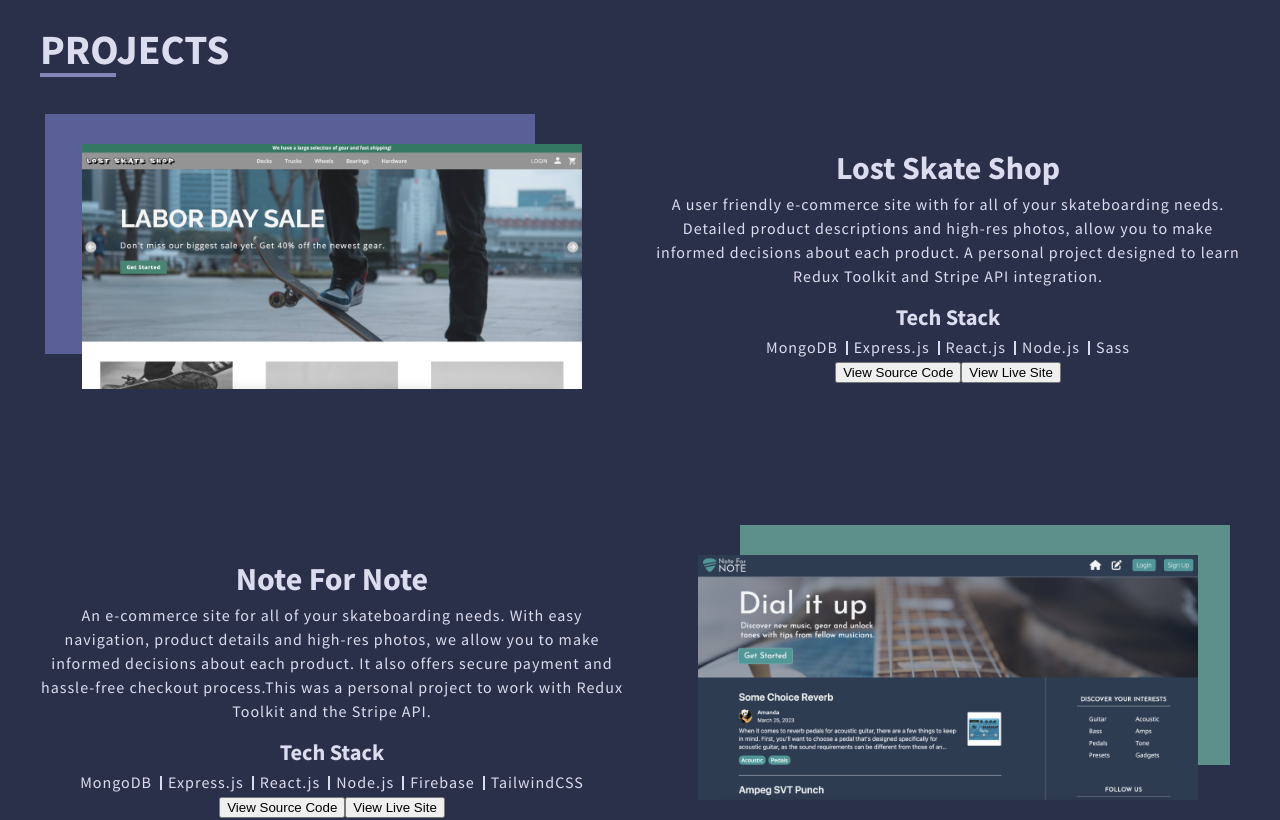
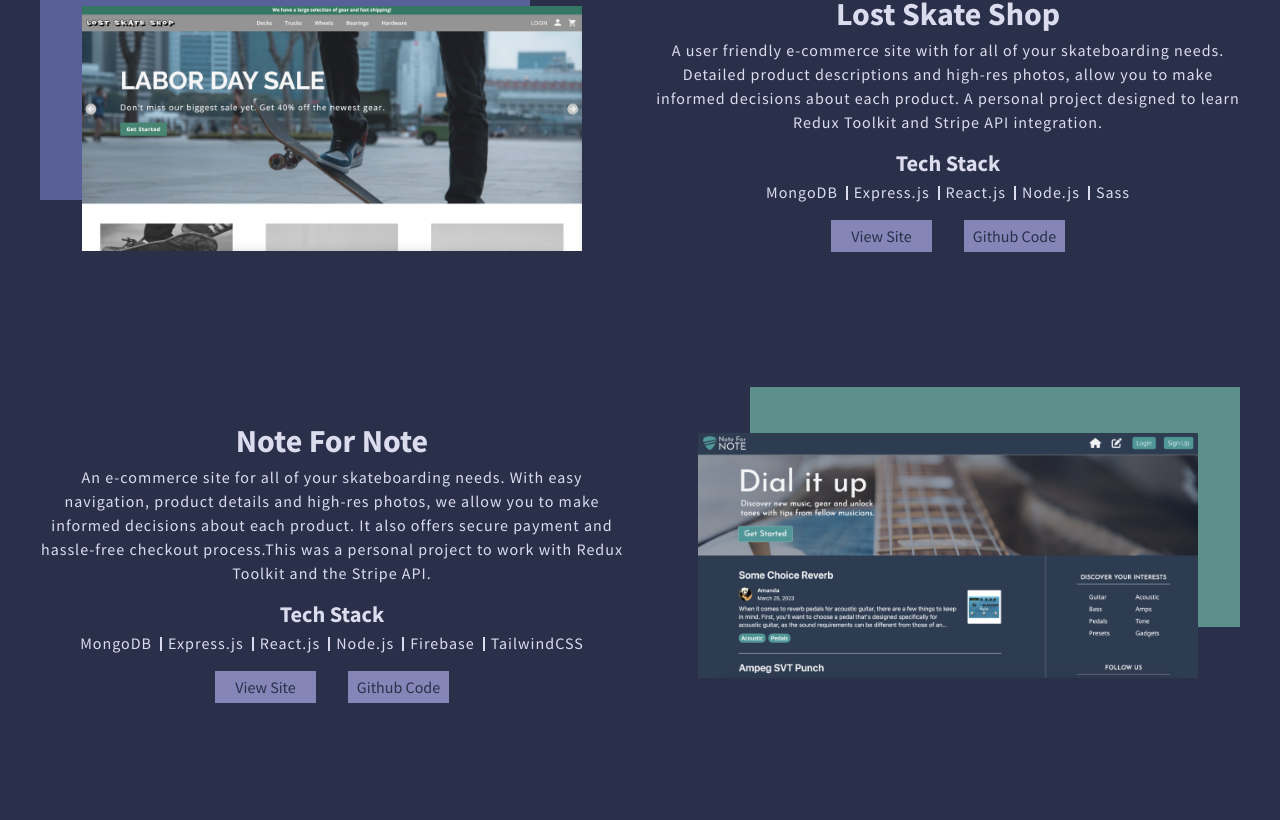
Before and after one commit to jpswt/portfolio, a React (Vite) app: page / in a window 1280 px wide. Shown: the part 810-1630 px from the top of the page. Built offline with nearby package versions, Linux system fonts and the light colour scheme.

Commit message:
fix scroll

```diff
--- a/src/components/ProjectCard/ProjectCard.css
+++ b/src/components/ProjectCard/ProjectCard.css
@@ -28,6 +28,8 @@
 
 .card-wrapper .card-container .image-container {
 	flex: 1;
+	margin-top: 16px;
+	/* display: flex; */
 }
 
 .card-wrapper .card-container .odd::after {
@@ -36,7 +38,7 @@
 	min-width: 490px;
 	height: 240px;
 	background: var(--clr-card2);
-	left: 5px;
+	left: 0px;
 	top: -30px;
 	z-index: -1;
 }
@@ -47,7 +49,7 @@
 	min-width: 490px;
 	height: 240px;
 	background: var(--clr-c);
-	left: 700px;
+	left: 710px;
 	top: -30px;
 	z-index: -1;
 }
@@ -85,6 +87,22 @@
 	span:first-child::after {
 	height: 0px;
 }
+.card-wrapper .card-container .details-container .btn-container {
+	margin-top: 1rem;
+	display: flex;
+	align-items: center;
+	justify-content: center;
+	column-gap: 2rem;
+}
+
+.card-wrapper .card-container .details-container .buttons {
+	background-color: var(--clr-primary);
+	color: var(--clr-bg);
+	width: 85px;
+	padding: 0.25rem 0.5rem;
+	text-decoration: none;
+}
+
 .arrow {
 	width: 180px;
 	color: var(--clr-c);
@@ -93,6 +111,7 @@
 	top: 230px;
 	left: 50;
 }
+
 /*
 
 
--- a/src/components/ProjectCard/ProjectCard.jsx
+++ b/src/components/ProjectCard/ProjectCard.jsx
@@ -30,9 +30,17 @@ const ProjectCard = ({ project }) => {
 									<span key={idx}>{el}</span>
 								))}
 							</div>
-							<div>
-								<button> View Source Code</button>
-								<button>View Live Site</button>
+							<div className="btn-container">
+								<a
+									className="buttons"
+									href={project.site}
+									target="_blank"
+									rel="noopener noreferrer"
+								>
+									View Site
+								</a>
+
+								<a className="buttons"> Github Code </a>
 							</div>
 						</div>
 					</>
@@ -47,9 +55,17 @@ const ProjectCard = ({ project }) => {
 									<span key={idx}>{el}</span>
 								))}
 							</div>
-							<div>
-								<button> View Source Code</button>
-								<button>View Live Site</button>
+							<div className="btn-container">
+								<a
+									className="buttons"
+									href={project.site}
+									target="_blank"
+									rel="noopener noreferrer"
+								>
+									View Site
+								</a>
+
+								<a className="buttons"> Github Code </a>
 							</div>
 						</div>
 						<div
--- a/src/components/Projects/Projects.css
+++ b/src/components/Projects/Projects.css
@@ -1,14 +1,16 @@
 .project-container {
 	min-height: calc(100vh - 80px);
 }
-#projects {
+
+.project-title {
 	width: fit-content;
+	margin-top: 4rem;
 	margin-bottom: 4rem;
 	font-size: 2.6rem;
 	position: relative;
 }
 
-#projects::after {
+.project-title::after {
 	content: '';
 	position: absolute;
 	width: 40%;
--- a/src/components/Projects/Projects.jsx
+++ b/src/components/Projects/Projects.jsx
@@ -16,8 +16,7 @@ const Projects = () => {
 	}, []);
 
 	return (
-		<div className="projects-container">
-			<h1 id="projects">PROJECTS</h1>
+		<div className="projects-container" id="projects">
 			<div className="project-container">
 				{data.map((project) => (
 					<ProjectCard project={project} key={project.id} />
--- a/src/data/Data.js
+++ b/src/data/Data.js
@@ -8,6 +8,7 @@ export const data = [
 		description:
 			'A user friendly e-commerce site with for all of your skateboarding needs. Detailed product descriptions and high-res photos, allow you to make informed decisions about each product. A personal project designed to learn Redux Toolkit and Stripe API integration.',
 		stack: ['MongoDB', 'Express.js', 'React.js', 'Node.js', 'Sass'],
+		site: 'https://lostskateshop.onrender.com/',
 	},
 	{
 		id: 2,
@@ -24,6 +25,7 @@ export const data = [
 			'Firebase',
 			'TailwindCSS',
 		],
+		site: 'https://notefornote.onrender.com/',
 	},
 	{
 		id: 3,
@@ -39,6 +41,7 @@ export const data = [
 			'Material UI',
 			'CSS',
 		],
+		site: 'https://lostskateshop.onrender.com/',
 	},
 	{
 		id: 4,
@@ -47,5 +50,6 @@ export const data = [
 		title: 'Rugged Beard',
 		description: 'Barber Site',
 		stack: ['HTML', 'CSS', 'Javascript'],
+		site: 'https://lostskateshop.onrender.com/',
 	},
 ];
--- a/src/index.css
+++ b/src/index.css
@@ -7,4 +7,5 @@ html {
 	font-size: inherit;
 	color: inherit;
 	background-color: inherit;
+	scroll-behavior: smooth;
 }
```
